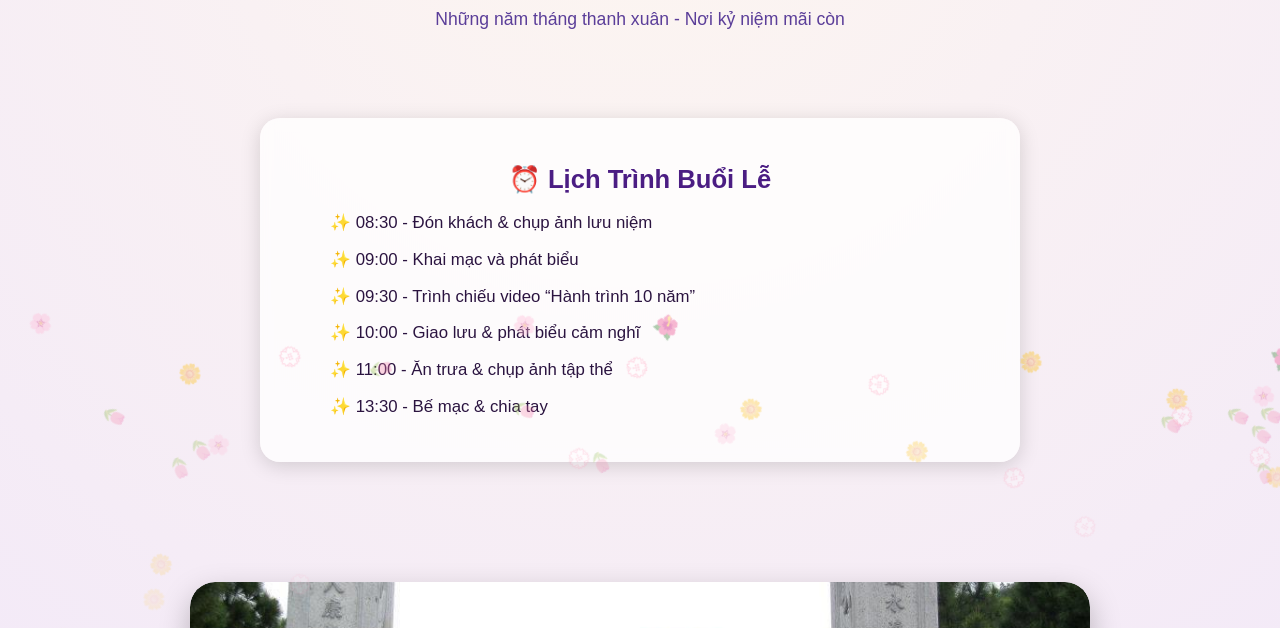
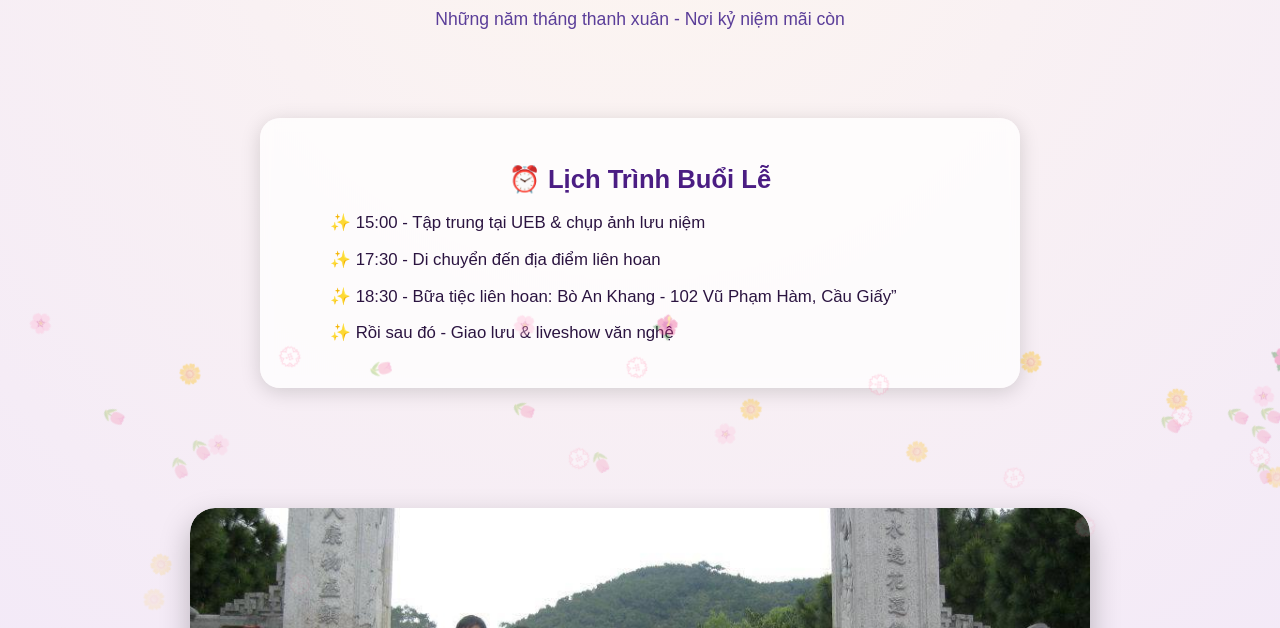
Before and after one commit to dktaray/qh2011e-tcnh-ueb, a website: page about.html in a window 1280 px wide. Shown: the part 172-800 px from the top of the page. Drawn offline with Linux system fonts and the light colour scheme.

```diff
--- a/about.html
+++ b/about.html
@@ -197,12 +197,10 @@
   <section class="schedule">
     <h2>⏰ Lịch Trình Buổi Lễ</h2>
     <ul>
-      <li>08:30 - Đón khách & chụp ảnh lưu niệm</li>
-      <li>09:00 - Khai mạc và phát biểu</li>
-      <li>09:30 - Trình chiếu video “Hành trình 10 năm”</li>
-      <li>10:00 - Giao lưu & phát biểu cảm nghĩ</li>
-      <li>11:00 - Ăn trưa & chụp ảnh tập thể</li>
-      <li>13:30 - Bế mạc & chia tay</li>
+      <li>15:00 - Tập trung tại UEB & chụp ảnh lưu niệm</li>
+      <li>17:30 - Di chuyển đến địa điểm liên hoan</li>
+      <li>18:30 - Bữa tiệc liên hoan: Bò An Khang - 102 Vũ Phạm Hàm, Cầu Giấy”</li>
+      <li>Rồi sau đó - Giao lưu & liveshow văn nghệ</li>
     </ul>
   </section>
 
@@ -219,16 +217,16 @@
 
   <footer>
     <p>🎓 Hân hoan chào mừng QH2011E - TCNH - UEB
-    <br>📍 Hội trường Đại học Kinh tế - ĐHQGHN — Ngày 01/11/2025</p>
+    <br>📍 Hà Nội — Ngày 01/11/2025</p>
   </footer>
 
 <script>
   // Danh sách sinh viên vinh danh
   const honorees = [
-    { name: "Nguyễn Văn A", title: "Thủ khoa" },
-    { name: "Trần Thị B", title: "Học bổng xuất sắc" },
-    { name: "Lê Hoàng C", title: "Nghiên cứu khoa học" },
-    { name: "Phạm D", title: "Tình bạn & kỷ niệm" }
+    { name: "Bùi Quang Hưng", title: "Lớp trưởng" },
+    { name: "Hoàng Thu Thảo", title: "Lớp phó" },
+    { name: "Nguyễn Huy Hoàng", title: "Bí thư Đoàn" },
+    { name: "Đinh Anh Tuấn", title: "Chủ tịch HSV" }
   ];
 
   const track = document.getElementById("marqueeTrack");
```
Also changed, not shown: vercel.json.
